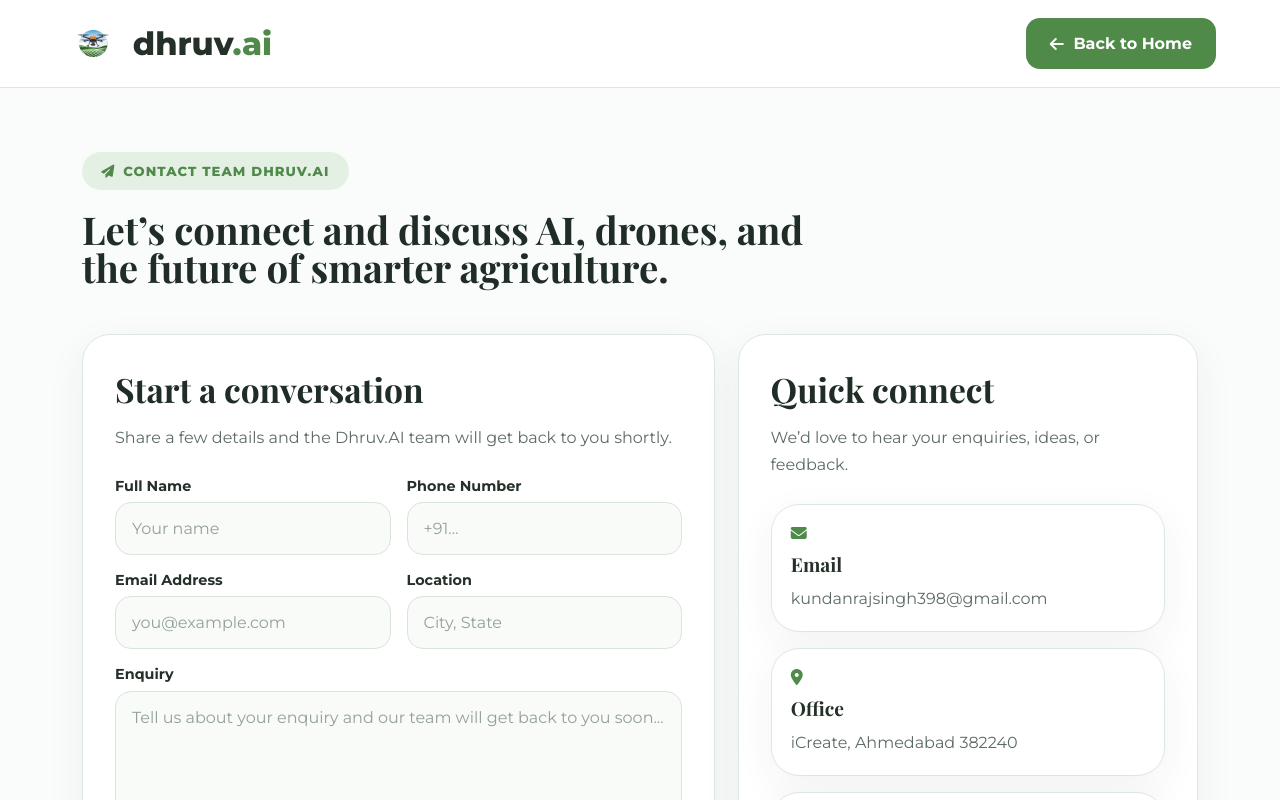
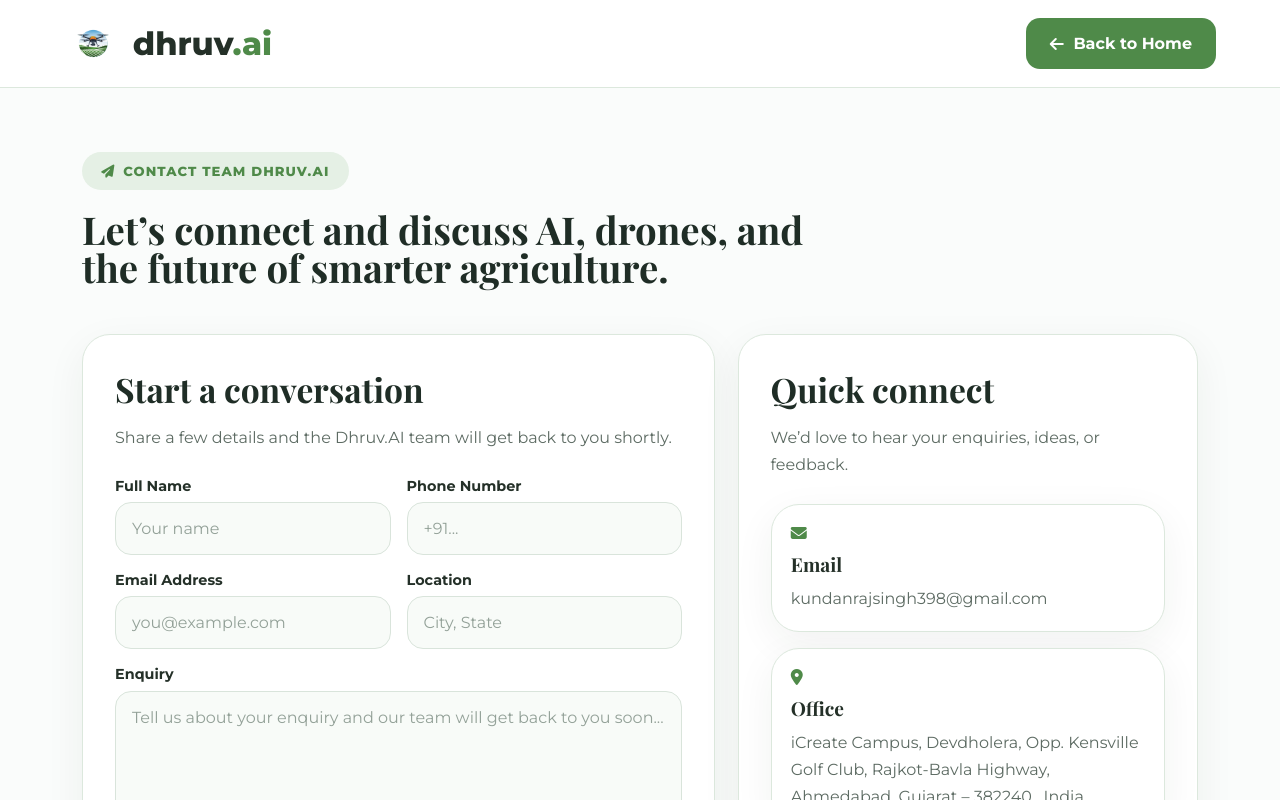
Before and after one commit to Roshni-Sah/AIModel, a React (Vite) app: page /contact in a window 1280 px wide. Shown: the top 800 px of the page. Built offline with nearby package versions, Linux system fonts and the light colour scheme.

Commit message:
Update Address

```diff
--- a/src/pages/ContactPage.jsx
+++ b/src/pages/ContactPage.jsx
@@ -107,7 +107,7 @@ function ContactPage() {
               <div className="quick-card">
                 <i className="fas fa-location-dot" />
                 <h3>Office</h3>
-                <p>iCreate, Ahmedabad 382240</p>
+                <p>iCreate Campus, Devdholera, Opp. Kensville Golf Club, Rajkot-Bavla Highway, Ahmedabad, Gujarat – 382240 , India .</p>
               </div>
               <div className="quick-card">
                 <i className="fas fa-seedling" />
```
